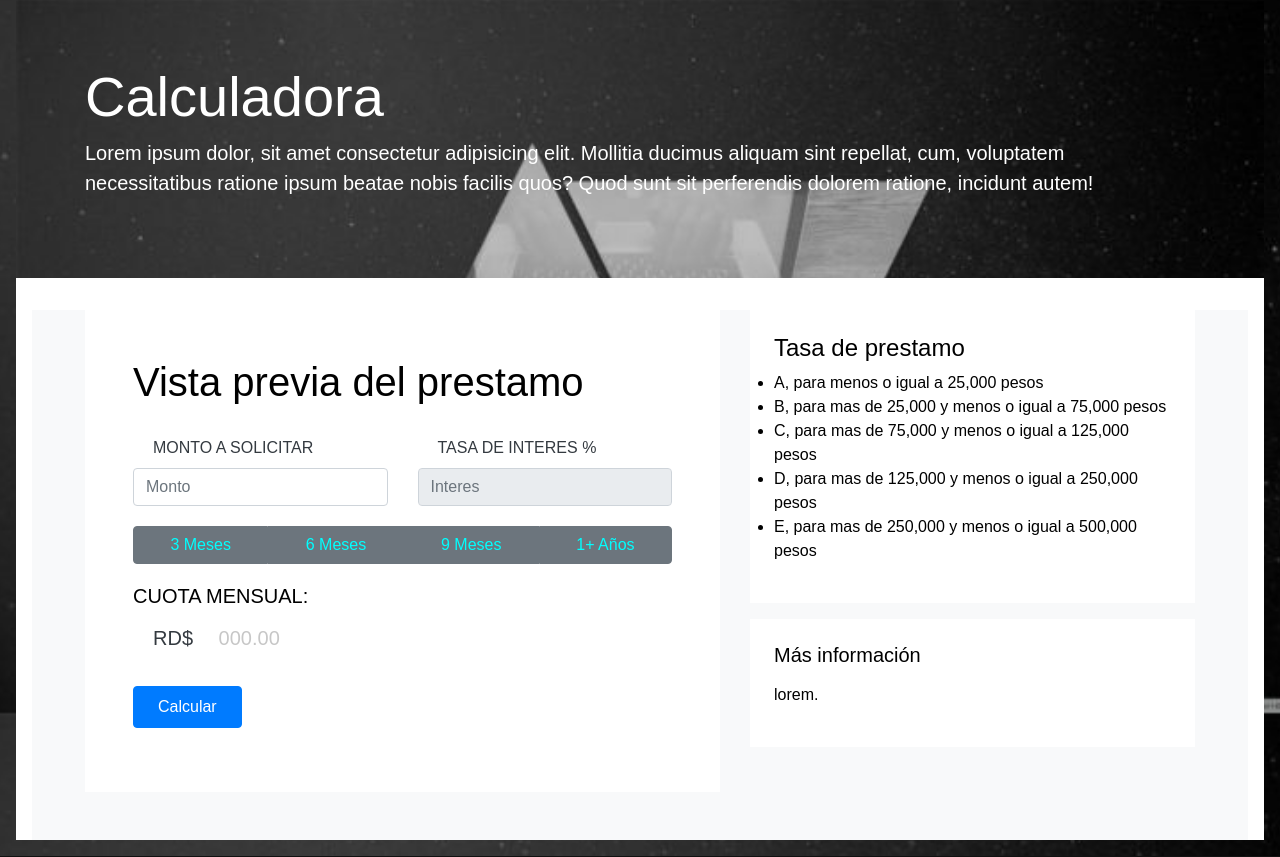
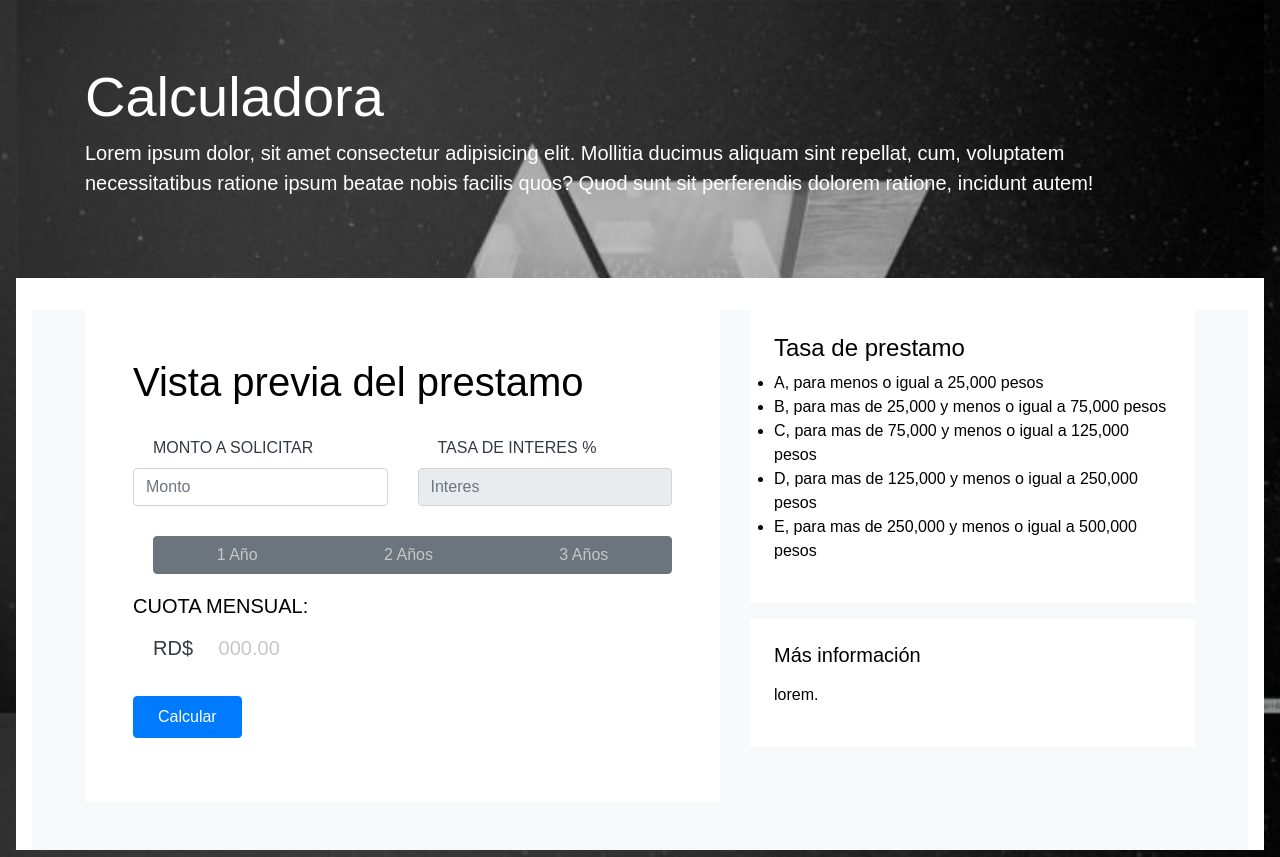
Before and after one commit to soyaaron/pagina-prestamo, a PHP site: page /calc.php in a window 1280 px wide; the page is wider, and only the part inside the window is pictured. Shown: the part 87-944 px from the top of that part. Run offline with PHP 8.4, Linux system fonts and the light colour scheme.

Commit message:
Lapso de pago

```diff
--- a/calc.php
+++ b/calc.php
@@ -53,18 +53,15 @@
 
 
                                     <div class="row form-group">
-                                        <div class="col-md-12 btn-group btn-group-toggle" data-toggle="buttons" id="mlabel">
+                                        <div class="col-md-12 btn-group btn-group-toggle" data-toggle="buttons" id="mlabel  ">
                                             <label class="btn btn-secondary">
-                                                <input type="radio" name="options" id="option1" autocomplete="off" > 3 Meses
+                                                <input type="radio" name="options" id="option1" autocomplete="off" > 1 Año
                                             </label>
                                             <label class="btn btn-secondary">
-                                                <input type="radio" name="options" id="option2" autocomplete="off"> 6 Meses
+                                                <input type="radio" name="options" id="option2" autocomplete="off"> 2 Años
                                             </label>
                                             <label class="btn btn-secondary">
-                                                <input type="radio" name="options" id="option3" autocomplete="off"> 9 Meses
-                                            </label>
-                                            <label class="btn btn-secondary">
-                                                <input type="radio" name="options" id="option3" autocomplete="off"> 1+ Años
+                                                <input type="radio" name="options" id="option3" autocomplete="off"> 3 Años
                                             </label>
 
                                         </div>
--- a/views/dist/css/estilos.css
+++ b/views/dist/css/estilos.css
@@ -16,6 +16,7 @@
 
 }
 
+
 #body{
     color: black;
     background-color: white;
@@ -23,7 +24,6 @@
 
 #mlabel label{
     margin: 0px;
-    color: aqua
 }
 #back   {
     background: url(../img/parallax.jpg);
```
